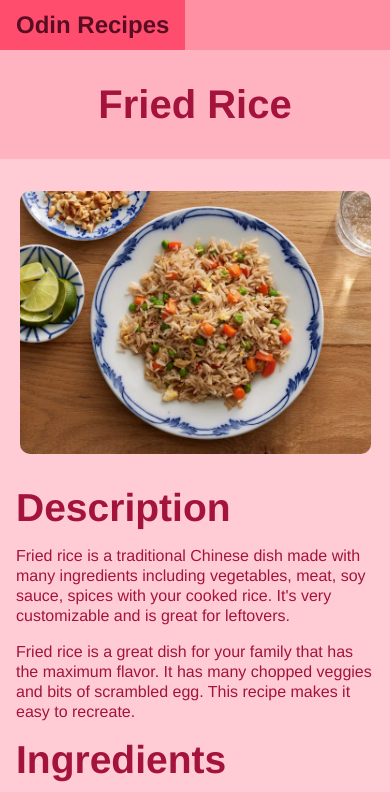
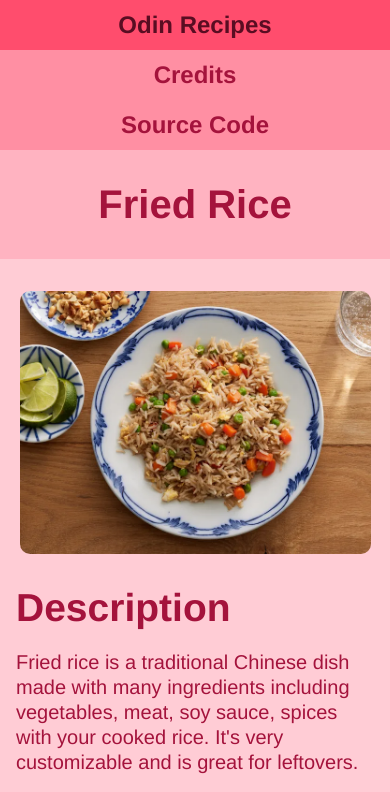
Before and after one commit to Springfall89/odin-recipies, a plain HTML site: page recipes/fried-rice.html in a window 390 px wide. Shown: the top 792 px of the page. Drawn offline with Linux system fonts and the light colour scheme.

Commit message:
Collapse header into columns at smaller screen sizes and fix centering

```diff
--- a/css/global.css
+++ b/css/global.css
@@ -27,8 +27,7 @@ a
 .header
 {
     box-sizing: border-box;
-    min-height: 50px;
-    max-height: 150px;
+    min-width: fit-content;
     height: 50px;
     background-color: #FF8FA3;
     font-size: 24px;
@@ -72,6 +71,7 @@ a
 .title
 {
     box-sizing: border-box;
+    min-width: fit-content;
     font-size: clamp(2.5rem, 10vw, 5rem);
     font-weight: 700;
     padding: 32px;
@@ -95,3 +95,32 @@ a
     background-color: #FF4D6D;
     color: #590D22;
 }
+
+/* ============================================================
+                CLASSES: SMALL SCREEN SIZES
+   ============================================================ */
+@media screen and (max-width: 600px)
+{
+    .header
+    {
+        height: 150px;
+        flex-direction: column;
+        align-items: stretch;
+    }
+
+    .header-left,
+    .header-right
+    {
+        flex-direction: column;
+        align-items: center;
+    }
+
+    .logo,
+    .credits,
+    .source-code
+    {
+        box-sizing: border-box;
+        width: 100%;
+        justify-content: center;
+    }
+}
--- a/css/recipes.css
+++ b/css/recipes.css
@@ -13,7 +13,7 @@ ol
     box-sizing: border-box;
     max-width: 700px;
     width: 100%;
-    font-size: 1.25rem;
+    font-size: 1.5rem;
     line-height: 1.25;
 }
 
@@ -49,7 +49,7 @@ h1
     ul,
     ol
     {
-        font-size: 1rem;
+        font-size: 1.25rem;
     }
 
     .text-container
```
